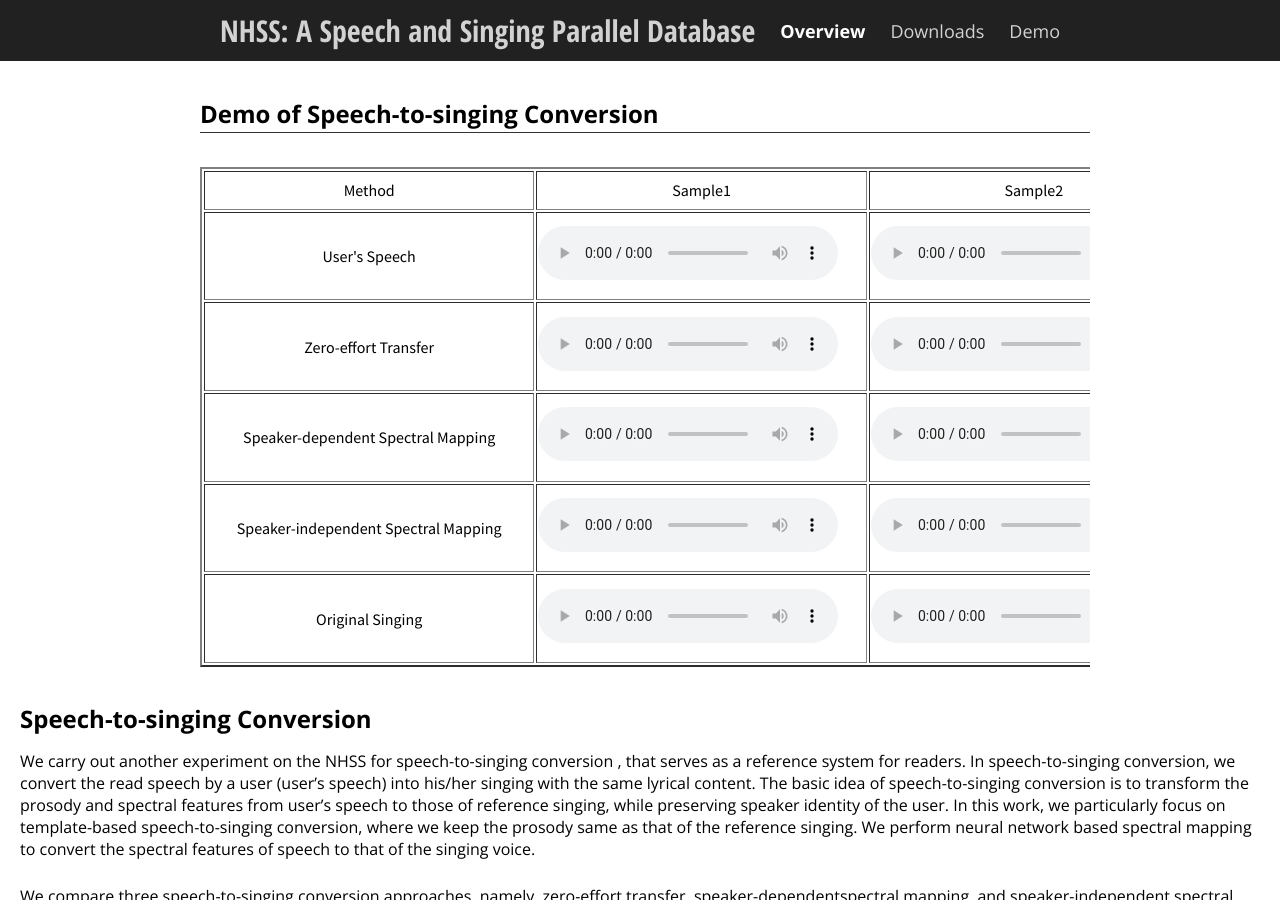
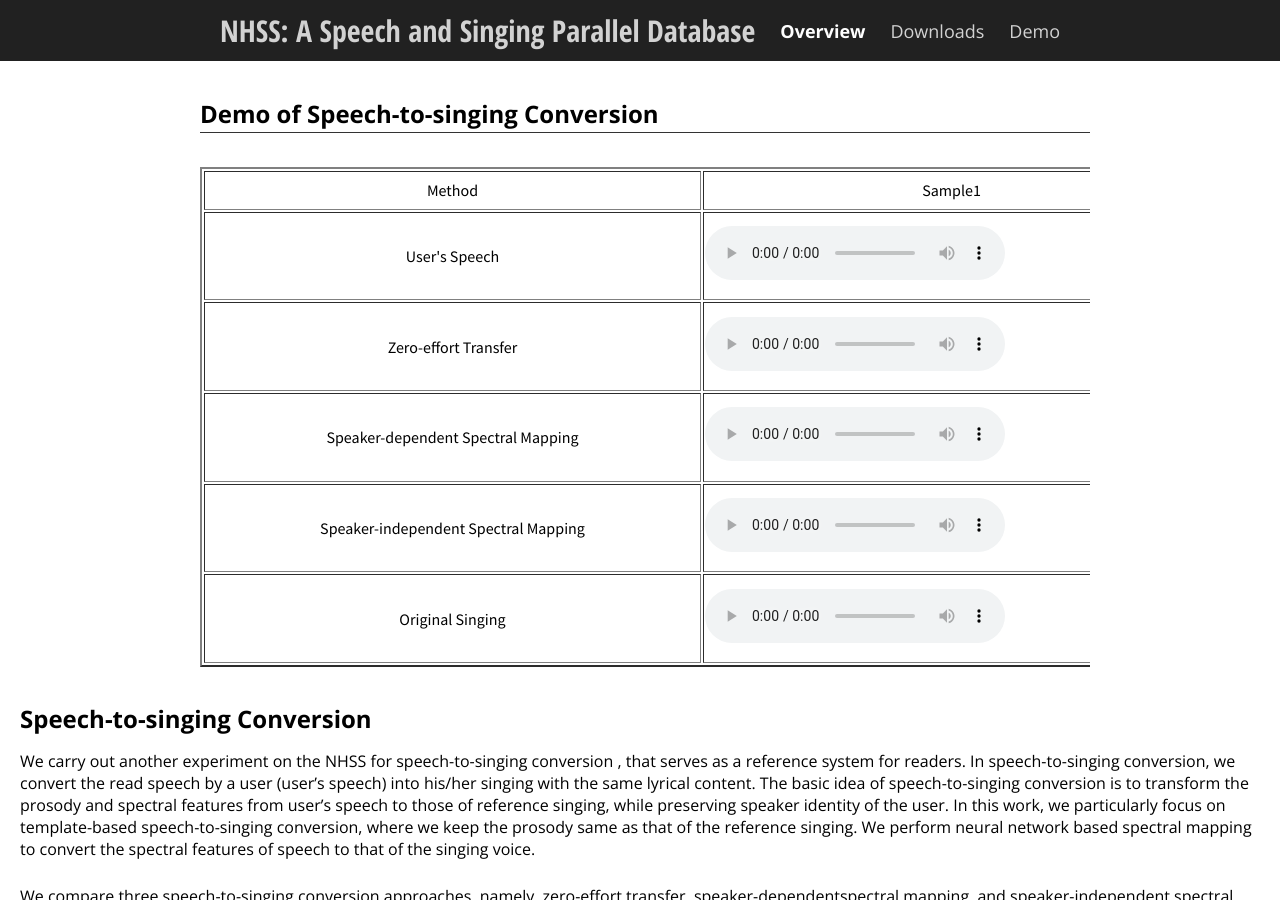
Before and after one commit to bidishasharma/bidishasharma.github.io, a Jekyll site: the page NHSS_Database/demo.html, which Jekyll copies as it is, in a window 1280 px wide and 900 px high. Built offline with Jekyll 4.4.1, drawn with Linux system fonts in a browser that asks for light colours.

Commit message:
Update demo.html

```diff
--- a/NHSS_Database/demo.html
+++ b/NHSS_Database/demo.html
@@ -32,7 +32,7 @@
 <h2 class="add-top-margin">Demo of Speech-to-singing Conversion</h2>
 <hr>
 <br>
-<table style="height: 500px;" border="2" width="2000px">
+<table style="height: 500px;" border="2" width="3000px">
 <tbody>
 <tr>
 <td style="text-align: center; width: 301.333px;">Method</td>
```
